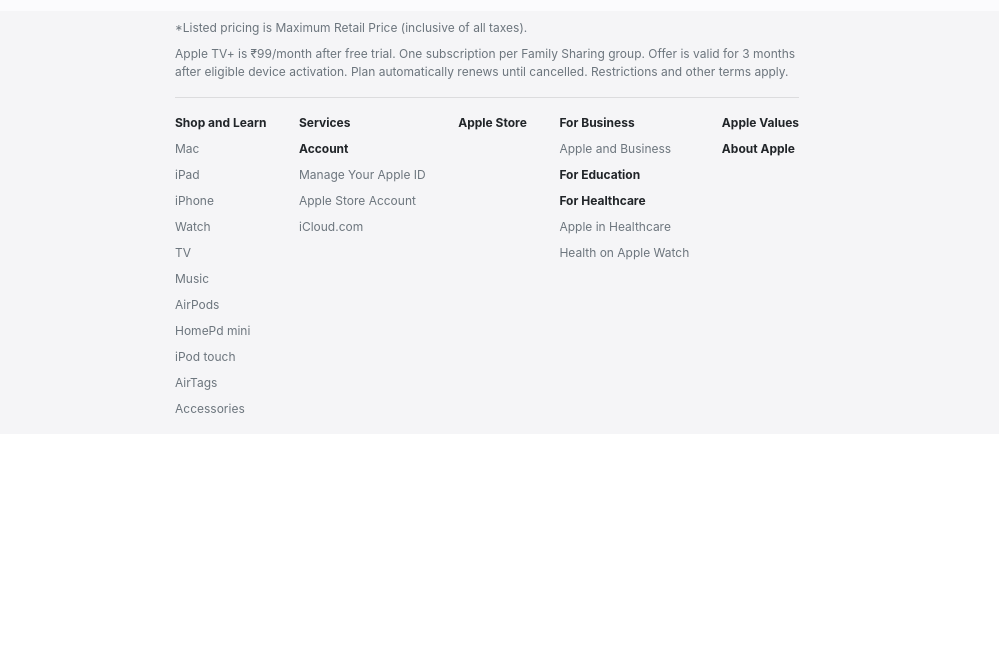
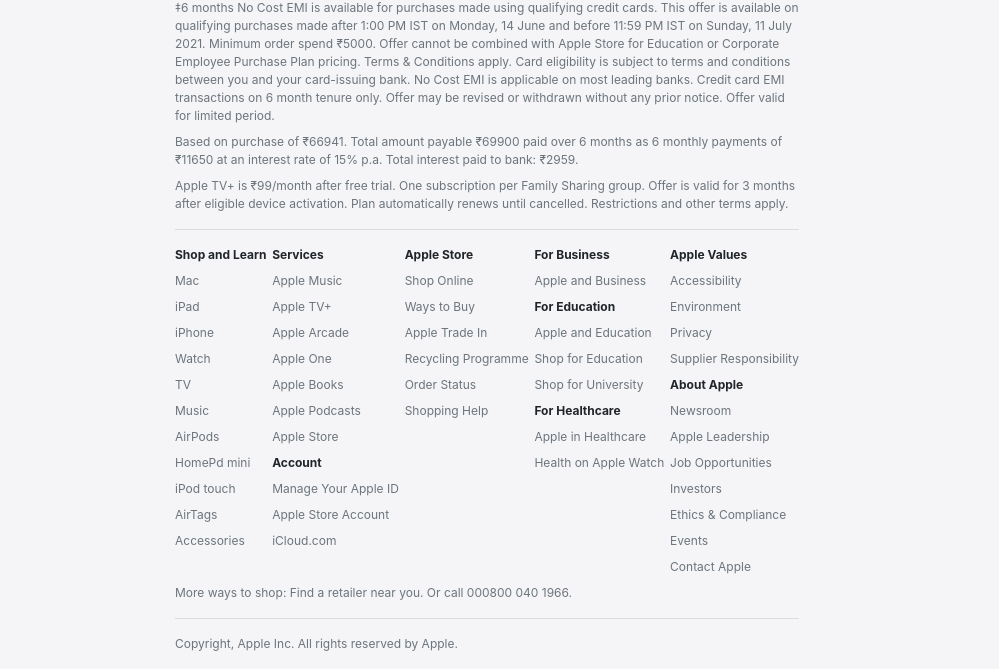
Before and after one commit to karannagpal/pinterest-clone, a plain HTML site: page apple/index.html in a window 1280 px wide. Shown: the part 2002-2671 px from the top of the page, without its empty margins (138-1137 px from the left). Before the commit the page ends 2436 px from the top, so only its background shows below. Drawn offline with nearby package versions, Linux system fonts and the light colour scheme.

Commit message:
apple directory and navbar

```diff
--- a/apple/css/styles.css
+++ b/apple/css/styles.css
@@ -4,6 +4,11 @@
 
 h1 {
   font-size: 48px;
+}
+
+nav {
+  background-color: rgba(0, 0, 0, 0.8);
+  backdrop-filter: saturate(180%) blur(20px);
 }
 
 .nav-item {
--- a/apple/index.html
+++ b/apple/index.html
@@ -14,7 +14,7 @@
     <title>Apple (India)</title>
   </head>
   <body>
-    <nav class="navbar navbar-dark navbar-expand-lg bg-dark py-0">
+    <nav class="navbar fixed-top navbar-dark navbar-expand-lg py-0">
       <ul class="navbar-nav mx-auto">
         <li class="navbar-brand">
           <a><img src="img/apple-logo.svg" class="navbar-logo py-0" /></a>
@@ -71,6 +71,19 @@
         <section class="footer-notes" aria-label="footer-notes">
           <div class="footer-text text-muted">*Listed pricing is Maximum Retail Price (inclusive of all taxes).</div>
           <div class="footer-text text-muted">
+            ‡6 months No Cost EMI is available for purchases made using qualifying credit cards. This offer is available
+            on qualifying purchases made after 1:00 PM IST on Monday, 14 June and before 11:59 PM IST on Sunday, 11 July
+            2021. Minimum order spend ₹5000. Offer cannot be combined with Apple Store for Education or Corporate
+            Employee Purchase Plan pricing. Terms & Conditions apply. Card eligibility is subject to terms and
+            conditions between you and your card-issuing bank. No Cost EMI is applicable on most leading banks. Credit
+            card EMI transactions on 6 month tenure only. Offer may be revised or withdrawn without any prior notice.
+            Offer valid for limited period.
+          </div>
+          <div class="footer-text text-muted">
+            Based on purchase of ₹66941. Total amount payable ₹69900 paid over 6 months as 6 monthly payments of ₹11650
+            at an interest rate of 15% p.a. Total interest paid to bank: ₹2959.
+          </div>
+          <div class="footer-text text-muted">
             Apple TV+ is ₹99/month after free trial. One subscription per Family Sharing group. Offer is valid for 3
             months after eligible device activation. Plan automatically renews until cancelled. Restrictions and other
             terms apply.
@@ -94,6 +107,14 @@
           </div>
           <div class="directory-column">
             <div class="footer-text font-weight-bold">Services</div>
+            <div class="footer-text text-muted">Apple Music</div>
+            <div class="footer-text text-muted">Apple TV+</div>
+            <div class="footer-text text-muted">Apple Arcade</div>
+            <div class="footer-text text-muted">Apple One</div>
+            <div class="footer-text text-muted">Apple Books</div>
+            <div class="footer-text text-muted">Apple Podcasts</div>
+            <div class="footer-text text-muted">Apple Store</div>
+
             <div class="footer-text font-weight-bold">Account</div>
             <div class="footer-text text-muted">Manage Your Apple ID</div>
             <div class="footer-text text-muted">Apple Store Account</div>
@@ -101,19 +122,49 @@
           </div>
           <div class="directory-column">
             <div class="footer-text font-weight-bold">Apple Store</div>
+            <div class="footer-text text-muted">Shop Online</div>
+            <div class="footer-text text-muted">Ways to Buy</div>
+            <div class="footer-text text-muted">Apple Trade In</div>
+            <div class="footer-text text-muted">Recycling Programme</div>
+            <div class="footer-text text-muted">Order Status</div>
+            <div class="footer-text text-muted">Shopping Help</div>
           </div>
           <div class="directory-column">
             <div class="footer-text font-weight-bold">For Business</div>
             <div class="footer-text text-muted">Apple and Business</div>
+
             <div class="footer-text font-weight-bold">For Education</div>
+            <div class="footer-text text-muted">Apple and Education</div>
+            <div class="footer-text text-muted">Shop for Education</div>
+            <div class="footer-text text-muted">Shop for University</div>
+
             <div class="footer-text font-weight-bold">For Healthcare</div>
             <div class="footer-text text-muted">Apple in Healthcare</div>
             <div class="footer-text text-muted">Health on Apple Watch</div>
           </div>
           <div class="directory-column">
             <div class="footer-text font-weight-bold">Apple Values</div>
+            <div class="footer-text text-muted">Accessibility</div>
+            <div class="footer-text text-muted">Environment</div>
+            <div class="footer-text text-muted">Privacy</div>
+            <div class="footer-text text-muted">Supplier Responsibility</div>
+
             <div class="footer-text font-weight-bold">About Apple</div>
+            <div class="footer-text text-muted">Newsroom</div>
+            <div class="footer-text text-muted">Apple Leadership</div>
+            <div class="footer-text text-muted">Job Opportunities</div>
+            <div class="footer-text text-muted">Investors</div>
+            <div class="footer-text text-muted">Ethics & Compliance</div>
+            <div class="footer-text text-muted">Events</div>
+            <div class="footer-text text-muted">Contact Apple</div>
           </div>
+        </section>
+        <section class="footer-notes" aria-label="last-footer">
+          <div class="footer-text text-muted">
+            More ways to shop: Find a retailer near you. Or call 000800 040 1966.
+          </div>
+          <hr />
+          <div class="footer-text text-muted">Copyright, Apple Inc. All rights reserved by Apple.</div>
         </section>
       </div>
     </footer>
```
Also changed, not shown: 1 other file.
